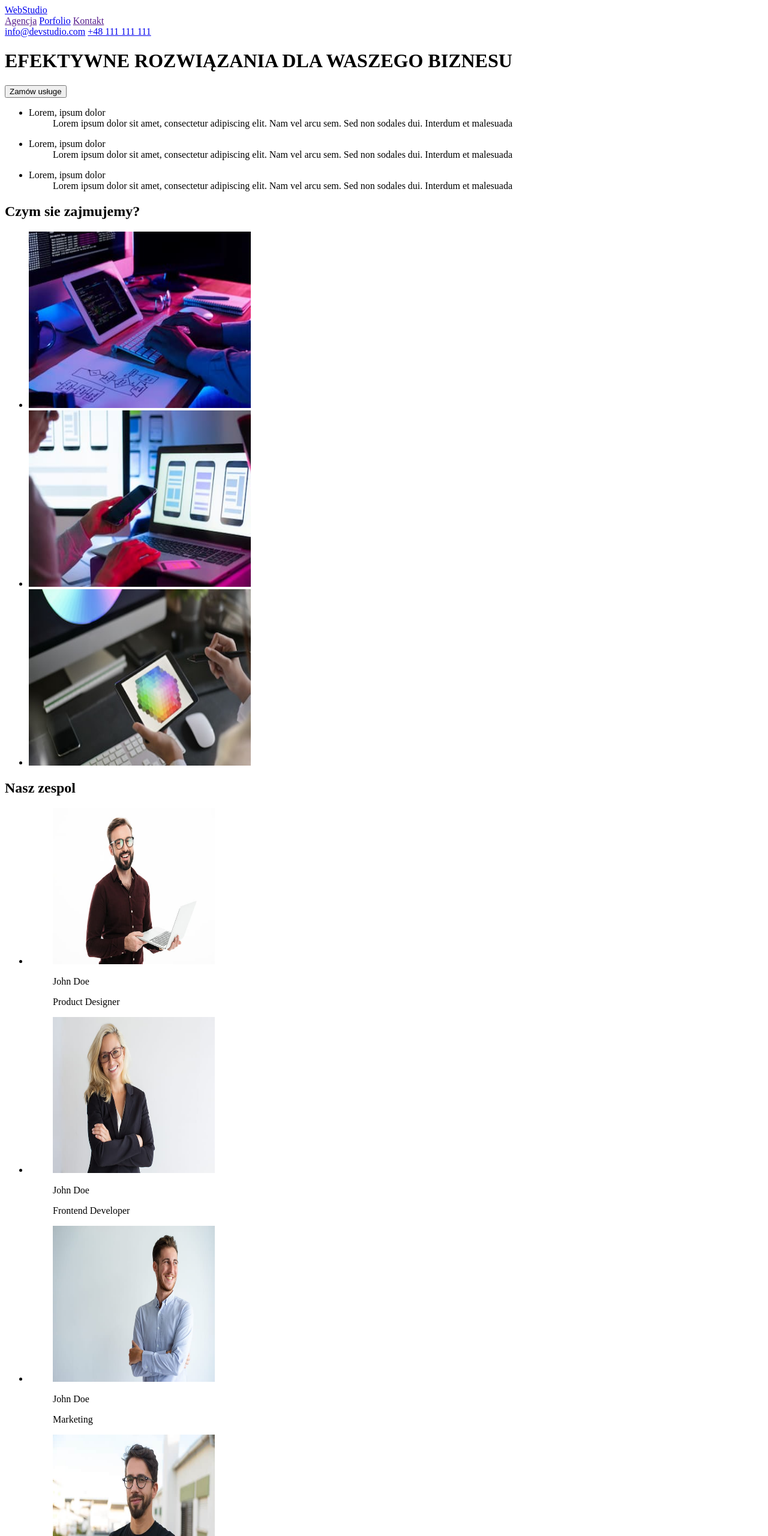
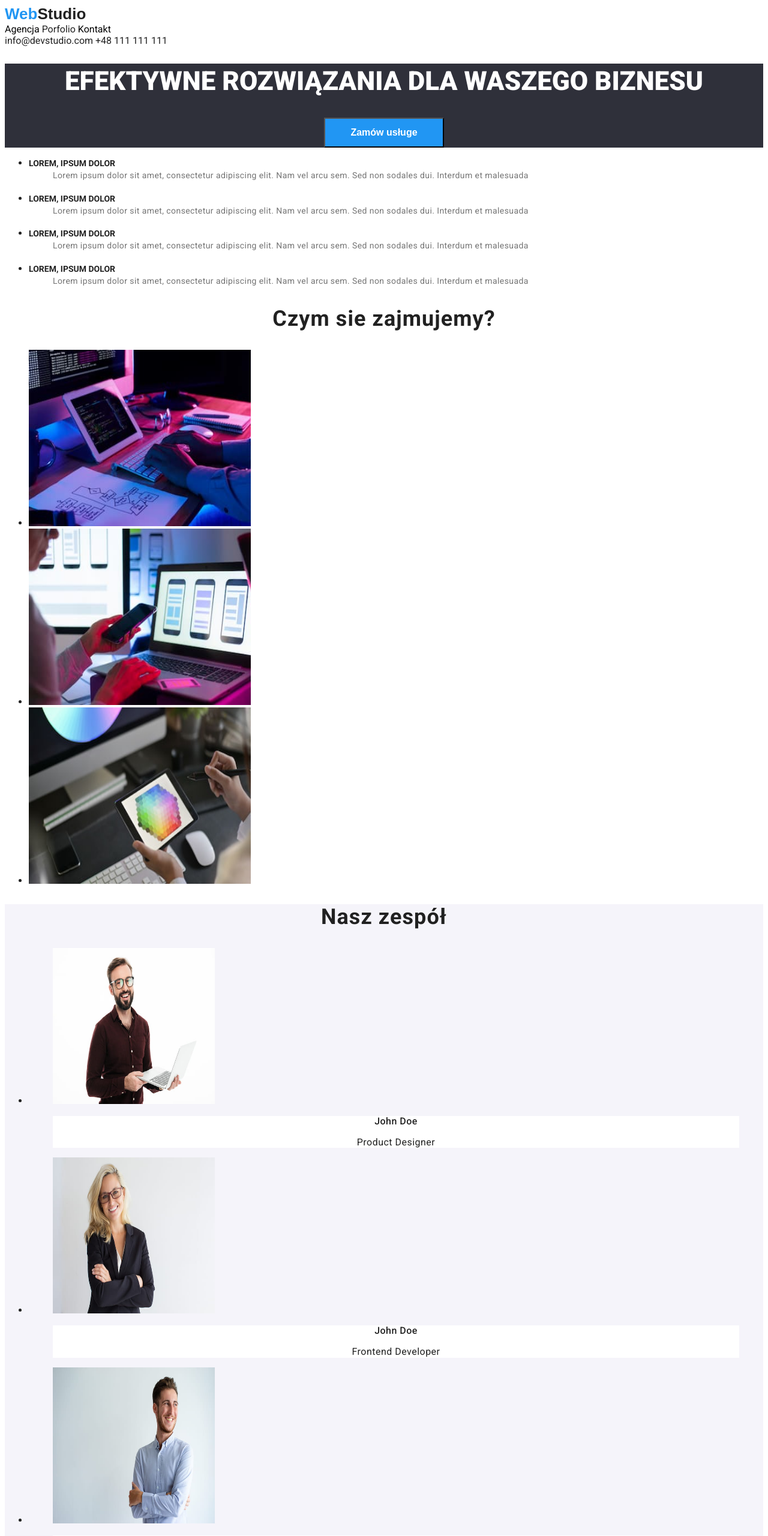
Before and after one commit to mattmalicki/goit-markup-hw-02, a plain HTML site: page index.html in a window 1280 px wide. Shown: the top 2560 px of the page at 60% size. Drawn offline with Linux system fonts and the light colour scheme.

Commit message:
stworzenie strony portfolio oraz ustawienie styli zgodnie z kryteriami

```diff
--- a/css/styles.css
+++ b/css/styles.css
@@ -0,0 +1,182 @@
+:root {
+  --main-color: #212121;
+  --second-color: #757575;
+  --functional-color: #2196f3;
+  --background-color: #e5e5e5;
+  --second-background-color: #f5f4fa;
+  --third-backgroud-color: #2f303a;
+  --black-color: #000000;
+  --white-color: #ffffff;
+  --footer-mail-phone-color: rgba(256, 256, 256, 0.6);
+}
+
+body {
+  font-family: "Roboto", sans-serif;
+  color: var(--main-color);
+}
+
+.logo {
+  font-family: Relawey, sans-serif;
+  font-weight: 700;
+  font-size: 26px;
+  line-height: 1.19;
+}
+
+.head {
+  font-weight: 500;
+  font-size: 14px;
+  line-height: 1.14;
+}
+
+.head .logo,
+.head .logo:hover,
+.head .logo:focus {
+  color: var(--black-color);
+}
+.foot-adress {
+  background: var(--third-backgroud-color);
+  color: var(--white-color);
+  font-size: 14px;
+  line-height: 1.5;
+}
+.foot-adress .logo,
+.foot-adress .logo:hover,
+.foot-adress .logo:focus {
+  color: var(--white-color);
+}
+
+.web {
+  color: var(--functional-color);
+}
+
+.head .header-mail,
+.head .header-phone {
+  color: var(--second-color);
+}
+
+.foot-adress .footer-mail,
+.foot-adress .footer-phone {
+  color: var(--footer-mail-phone-color);
+}
+
+.link {
+  text-decoration: none;
+  color: var(--main-color);
+}
+.link:visited {
+  color: transparent;
+}
+
+.link:hover,
+.link:focus {
+  color: var(--functional-color);
+}
+
+.main-studio {
+  background: var(--third-backgroud-color);
+  color: var(--white-color);
+  text-align: center;
+}
+
+.main-head {
+  font-weight: 900;
+  font-size: 44px;
+  line-height: 1.36;
+  text-transform: uppercase;
+}
+
+.button-studio {
+  cursor: pointer;
+  width: 200px;
+  height: 50px;
+  color: var(--white-color);
+  background: var(--functional-color);
+  font-weight: 700;
+  font-size: 16px;
+  line-height: 1.87;
+}
+.button-studio:hover,
+.button-studio:focus {
+  color: var(--functional-color);
+  background: var(--white-color);
+}
+
+.lorem .title {
+  font-weight: 700;
+  font-size: 14px;
+  line-height: 1.14;
+  text-transform: uppercase;
+}
+.lorem .description {
+  color: var(--second-color);
+  font-size: 14px;
+  line-height: 1.71;
+  letter-spacing: 0.03em;
+}
+
+.work-head {
+  font-weight: 700;
+  font-size: 36px;
+  line-height: 1.16;
+  text-align: center;
+  letter-spacing: 0.03em;
+}
+
+.team {
+  background: var(--second-background-color);
+}
+
+.team-head {
+  font-weight: 700;
+  font-size: 36px;
+  line-height: 1.2;
+  text-align: center;
+  letter-spacing: 0.03em;
+}
+
+.team-description {
+  background: var(--white-color);
+}
+.team-name {
+  font-weight: 500;
+  font-size: 16px;
+  line-height: 1.18;
+  text-align: center;
+  letter-spacing: 0.03em;
+}
+
+.team-job {
+  font-size: 16px;
+  line-height: 1.18;
+  text-align: center;
+  letter-spacing: 0.03em;
+}
+
+/* portfolio */
+
+.button-portfolio {
+  cursor: pointer;
+  background: var(--second-background-color);
+  font-weight: 500;
+  font-size: 16px;
+  line-height: 1.62;
+  border: 0;
+  border-radius: 4px;
+}
+
+.button-portfolio:hover,
+.button-portfolio:focus {
+  background: var(--functional-color);
+  color: var(--white-color);
+}
+
+.portfolio-title {
+  font-weight: 700;
+  font-size: 18px;
+  line-height: 2;
+}
+
+.portfolio-type {
+  font-size: 16px;
+  line-height: 1.87;
+}
--- a/index.html
+++ b/index.html
@@ -2,31 +2,43 @@
 <html lang="pl">
   <head>
     <meta charset="utf-8" />
-    <link href="style.css" rel="stylesheet" />
+    <link href="css/styles.css" rel="stylesheet" />
+    <link rel="preconnect" href="https://fonts.googleapis.com" />
+    <link rel="preconnect" href="https://fonts.gstatic.com" crossorigin />
+    <link
+      href="https://fonts.googleapis.com/css2?family=Raleway:wght@700&family=Roboto:wght@400;500;700;900&display=swap"
+      rel="stylesheet"
+    />
     <title>Studio</title>
   </head>
   <body>
-    <header>
-      <a href="index.html"><span class="logo-web">Web</span>Studio</a>
-      <nav>
-        <a href="">Agencja</a>
-        <a href="portfolio.html">Porfolio</a>
-        <a href="">Kontakt</a>
+    <header class="head-header">
+      <a href="index.html" class="link logo"
+        ><span class="web">Web</span>Studio</a
+      >
+      <nav class="nav">
+        <a href="" class="link">Agencja</a>
+        <a href="portfolio.html" class="link">Porfolio</a>
+        <a href="" class="link">Kontakt</a>
       </nav>
-      <a href="mailto:info@devstudio.com">info@devstudio.com</a>
-      <a href="tel:+48111111111">+48 111 111 111</a>
+      <div class="mail-phone">
+        <a href="mailto:info@devstudio.com" class="link header-mail"
+          >info@devstudio.com</a
+        >
+        <a href="tel:+48111111111" class="link header-phone">+48 111 111 111</a>
+      </div>
     </header>
-    <main>
-      <h1>EFEKTYWNE ROZWIĄZANIA DLA WASZEGO BIZNESU</h1>
-      <button type="button" class="button-main">Zamów usługe</button>
+    <main class="main-studio">
+      <h1 class="main-head">EFEKTYWNE ROZWIĄZANIA DLA WASZEGO BIZNESU</h1>
+      <button type="button" class="button-studio">Zamów usługe</button>
     </main>
     <section>
-      <div>
+      <div class="lorem">
         <ul>
           <li>
             <dl>
-              <dt>Lorem, ipsum dolor</dt>
-              <dd>
+              <dt class="title">Lorem, ipsum dolor</dt>
+              <dd class="description">
                 Lorem ipsum dolor sit amet, consectetur adipiscing elit. Nam vel
                 arcu sem. Sed non sodales dui. Interdum et malesuada
               </dd>
@@ -34,8 +46,8 @@
           </li>
           <li>
             <dl>
-              <dt>Lorem, ipsum dolor</dt>
-              <dd>
+              <dt class="title">Lorem, ipsum dolor</dt>
+              <dd class="description">
                 Lorem ipsum dolor sit amet, consectetur adipiscing elit. Nam vel
                 arcu sem. Sed non sodales dui. Interdum et malesuada
               </dd>
@@ -43,8 +55,17 @@
           </li>
           <li>
             <dl>
-              <dt>Lorem, ipsum dolor</dt>
-              <dd>
+              <dt class="title">Lorem, ipsum dolor</dt>
+              <dd class="description">
+                Lorem ipsum dolor sit amet, consectetur adipiscing elit. Nam vel
+                arcu sem. Sed non sodales dui. Interdum et malesuada
+              </dd>
+            </dl>
+          </li>
+          <li>
+            <dl>
+              <dt class="title">Lorem, ipsum dolor</dt>
+              <dd class="description">
                 Lorem ipsum dolor sit amet, consectetur adipiscing elit. Nam vel
                 arcu sem. Sed non sodales dui. Interdum et malesuada
               </dd>
@@ -52,8 +73,8 @@
           </li>
         </ul>
       </div>
-      <div>
-        <h2>Czym sie zajmujemy?</h2>
+      <div class="work">
+        <h2 class="work-head">Czym sie zajmujemy?</h2>
         <ul>
           <li>
             <img
@@ -82,8 +103,8 @@
         </ul>
       </div>
     </section>
-    <section>
-      <h2>Nasz zespol</h2>
+    <section class="team">
+      <h2 class="team-head">Nasz zespół</h2>
       <ul>
         <li>
           <figure>
@@ -93,9 +114,9 @@
               width="270"
               height="260"
             />
-            <figcaption>
-              <p>John Doe</p>
-              <p>Product Designer</p>
+            <figcaption class="team-description">
+              <p class="team-name">John Doe</p>
+              <p class="team-job">Product Designer</p>
             </figcaption>
           </figure>
         </li>
@@ -107,9 +128,9 @@
               width="270"
               height="260"
             />
-            <figcaption>
-              <p>John Doe</p>
-              <p>Frontend Developer</p>
+            <figcaption class="team-description">
+              <p class="team-name">John Doe</p>
+              <p class="team-job">Frontend Developer</p>
             </figcaption>
           </figure>
         </li>
@@ -121,9 +142,9 @@
               width="270"
               height="260"
             />
-            <figcaption>
-              <p>John Doe</p>
-              <p>Marketing</p>
+            <figcaption class="team-description">
+              <p class="team-name">John Doe</p>
+              <p class="team-job">Marketing</p>
             </figcaption>
           </figure>
         </li>
@@ -135,26 +156,32 @@
               width="270"
               height="260"
             />
-            <figcaption>
-              <p>John Doe</p>
-              <p>UI Designer</p>
+            <figcaption class="team-description">
+              <p class="team-name">John Doe</p>
+              <p class="team-job">UI Designer</p>
             </figcaption>
           </figure>
         </li>
       </ul>
     </section>
     <footer>
-      <address>
+      <address class="foot-footer">
         <ul>
           <li>
-            <a href=""><span class="logo-web">Web</span>Studio</a>
+            <a href="index.html" class="link logo"
+              ><span class="web">Web</span>Studio</a
+            >
           </li>
           <li>m. Warszawa, Aleje Jerozolimskie 21</li>
           <li>
-            <a href="mailto:info@example.com">info@example.com</a>
+            <a href="mailto:info@example.com" class="link footer-mail"
+              >info@example.com</a
+            >
           </li>
           <li>
-            <a href="tel:+48111111111">+48 111 111 111</a>
+            <a href="tel:+48111111111" class="link footer-phone"
+              >+48 111 111 111</a
+            >
           </li>
         </ul>
       </address>
```
Also changed, not shown: portfolio.html (+76 -48 lines).
